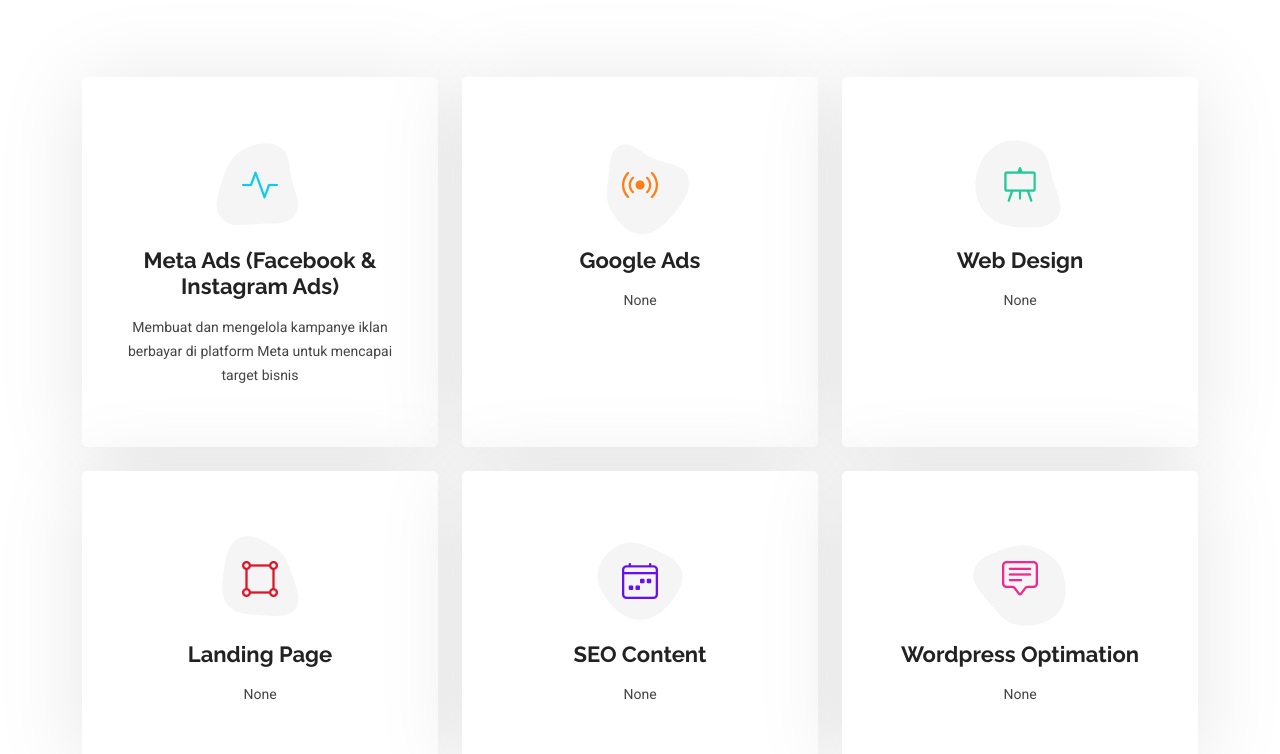
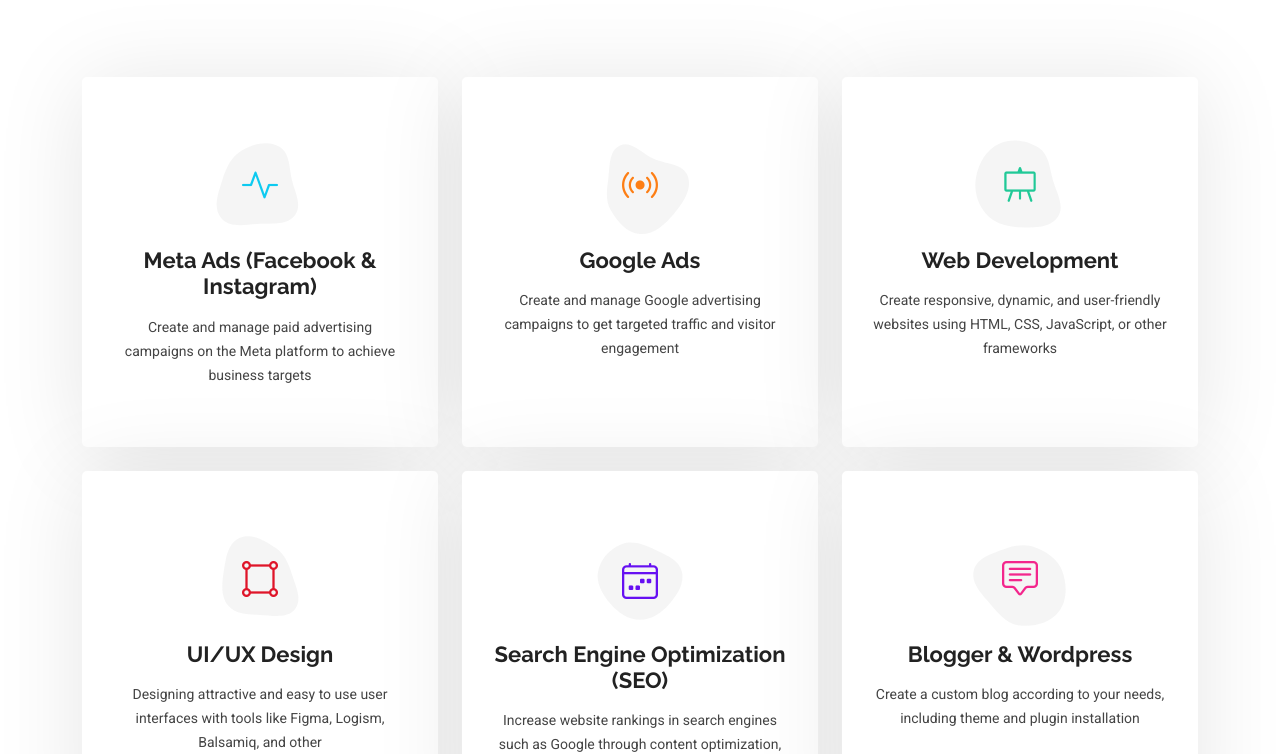
Before and after one commit to Suhendarprogrammer/portfolio, a plain HTML site: page services.html in a window 1280 px wide. Shown: the part 204-958 px from the top of the page. Drawn offline with Linux system fonts and the light colour scheme.

Commit message:
update all service

```diff
--- a/services.html
+++ b/services.html
@@ -93,9 +93,9 @@
                   <i class="bi bi-activity"></i>
                 </div>
                 <a href="#" class="stretched-link">
-                  <h3>Meta Ads (Facebook & Instagram Ads)</h3>
+                  <h3>Meta Ads (Facebook & Instagram)</h3>
                 </a>
-                <p>Membuat dan mengelola kampanye iklan berbayar di platform Meta untuk mencapai target bisnis</p>
+                <p>Create and manage paid advertising campaigns on the Meta platform to achieve business targets</p>
               </div>
             </div>
             <!-- End Service Item -->
@@ -116,7 +116,7 @@
                 <a href="#" class="stretched-link">
                   <h3>Google Ads</h3>
                 </a>
-                <p>None</p>
+                <p>Create and manage Google advertising campaigns to get targeted traffic and visitor engagement</p>
               </div>
             </div>
             <!-- End Service Item -->
@@ -135,9 +135,9 @@
                   <i class="bi bi-easel"></i>
                 </div>
                 <a href="#" class="stretched-link">
-                  <h3>Web Design</h3>
+                  <h3>Web Development</h3>
                 </a>
-                <p>None</p>
+                <p>Create responsive, dynamic, and user-friendly websites using HTML, CSS, JavaScript, or other frameworks</p>
               </div>
             </div>
             <!-- End Service Item -->
@@ -156,9 +156,9 @@
                   <i class="bi bi-bounding-box-circles"></i>
                 </div>
                 <a href="#" class="stretched-link">
-                  <h3>Landing Page</h3>
+                  <h3>UI/UX Design</h3>
                 </a>
-                <p>None</p>
+                <p>Designing attractive and easy to use user interfaces with tools like Figma, Logism, Balsamiq, and other</p>
                 <a href="#" class="stretched-link"></a>
               </div>
             </div>
@@ -178,9 +178,9 @@
                   <i class="bi bi-calendar4-week icon"></i>
                 </div>
                 <a href="#" class="stretched-link">
-                  <h3>SEO Content</h3>
+                  <h3>Search Engine Optimization (SEO)</h3>
                 </a>
-                <p>None</p>
+                <p>Increase website rankings in search engines such as Google through content optimization, on-page techniques, and off-page SEO</p>
                 <a href="#" class="stretched-link"></a>
               </div>
             </div>
@@ -200,9 +200,9 @@
                   <i class="bi bi-chat-square-text"></i>
                 </div>
                 <a href="#" class="stretched-link">
-                  <h3>Wordpress Optimation</h3>
+                  <h3>Blogger & Wordpress</h3>
                 </a>
-                <p>None</p>
+                <p>Create a custom blog according to your needs, including theme and plugin installation</p>
                 <a href="#" class="stretched-link"></a>
               </div>
             </div>
```
